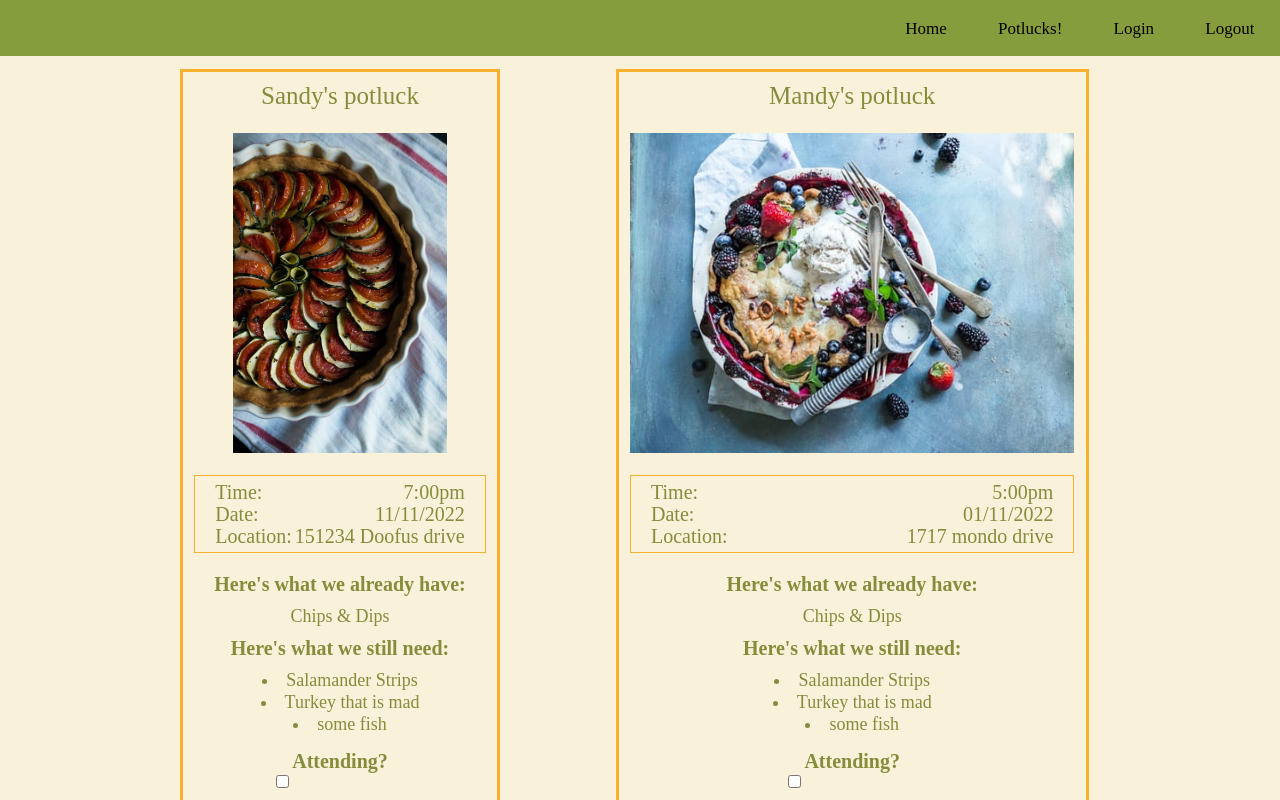
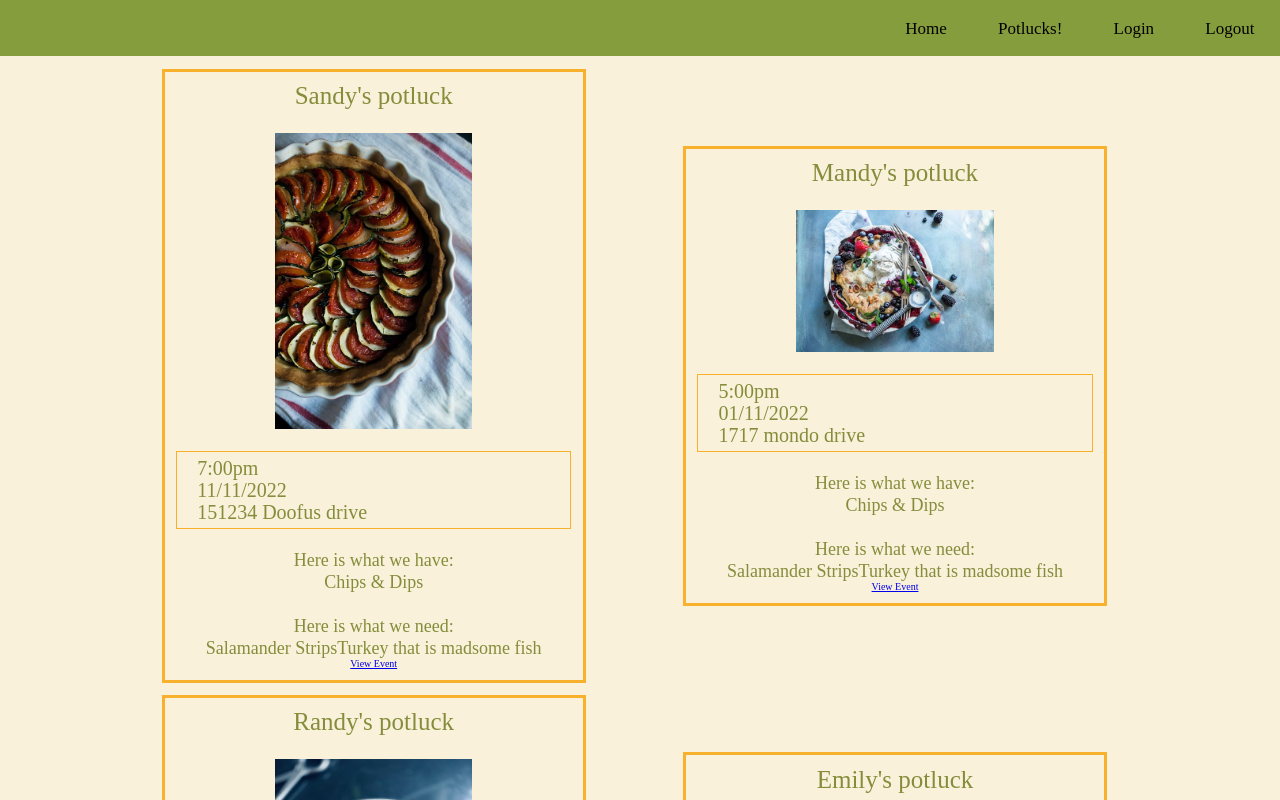
Before and after one commit to Build-Week-potluck-planner-9/front-end, a React (Create React App) app in the folder buildweek-potluck/: page /event-page in a window 1280 px wide. Shown: the top 800 px of the page. Built offline with nearby package versions, Linux system fonts and the light colour scheme.

Commit message:
Fixed Event EventPage EventItem and changed the styled components over.

```diff
--- a/buildweek-potluck/src/App.js
+++ b/buildweek-potluck/src/App.js
@@ -4,14 +4,17 @@ import Home from './Components/Home';
 import Login from './Components/Login';
 import Logout from './Components/Logout';
 import EventPage from './Components/EventPage';
-import PrivateRoute from './Components/PrivateRoute';
 import CreatePotluck from './Components/CreatePotluck';
 import Event from './Components/Event';
+import mockData from './mockData';
 import './App.css';
+import { useState } from 'react';
 
 
 
-function App() {
+function App(props) {
+	const [events, setEvents] = useState(mockData);
+
 	return (
 		<div className='App'>
 			<Header />
@@ -19,8 +22,11 @@ function App() {
 			<Route exact path='/home' component={Home} />
 			<Route exact path='/login' component={Login} />
 			<Route exact path='/logout' component={Logout} />
-			<Route exact path='/event-page' component={EventPage} />
-			<Route exact path='/event-page/create-potluck' component={CreatePotluck} />
+			<Route exact path='/event-page'>
+				<EventPage {...props} events={events} />
+			</Route>
+			<Route exact path='/event/:id' component={Event} />
+			<Route exact path='/create-potluck' component={CreatePotluck} />
 		</div>
 	);
 }
--- a/buildweek-potluck/src/Components/Event.js
+++ b/buildweek-potluck/src/Components/Event.js
@@ -1,103 +1,13 @@
 // All imports here
-import axios from 'axios';
-import React, { useEffect, useState } from 'react';
-import { Link, useHistory, useParams } from 'react-router-dom';
+import React from 'react';
 import '../App.css';
-import styled from 'styled-components';
-
-const EditStyles = styled.div`
-    background-color: #F9F1D9;
-    color: #858d3C;
-    border: 3px solid #F8B12C;
-    padding: 1%;
-    margin-bottom: 1%;
-    margin-right: 1%;
-    h2{
-        margin-bottom: 2.5rem;
-        font-size: 2.5rem;
-    }
-
-    .event div{
-        font-size: 1.8rem;
-        line-height: 2.2rem;
-    }
-
-    .event .info *{
-        display: flex;
-        justify-content: space-between;
-    }
-
-    .event .info{
-        margin: 20px 0;
-        border: 1px solid #F8B12C;
-        padding 5px 0;
-        font-size: 2rem;
-    }
-
-    .event h4{
-        padding: 0 20px;
-    }
-
-    .food div h4{
-        font-weight: bold;
-        font-size: 2rem;
-        margin: 1rem 0;
-    }
-
-    .submitSection{
-        display: flex;
-        justify-content: center;
-        align-items: center;
-        margin-top: 1.5rem;
-    }
-
-
-    .submitSection h4{
-        font-weight: bold;
-        font-size: 2rem;
-    }
-`
 
 // start Event component
 export default function Event(props) {
-    const  [eventData, setEventData] = useState('')
-    const { id } = useParams();
-    const { push } = useHistory();
-
-    // useEffect(() => {
-    //     axios.get()
-    //         .then(res => console.log(res))
-    //         .catch(err => console.log(err))
-    // }, []);
 
     return (
-        <EditStyles>
-        <div className='event'>
-            <h2>{props.mockData.name}</h2>
-            <img src={props.mockData.img} alt=''></img>
-                <div class='infoContainer'>
-                    <div className='info'>
-                        <h4><span>Time:</span> <span>{props.mockData.time}</span></h4>
-                        <h4><span>Date:</span> <span>{props.mockData.date}</span></h4>
-                        <h4><span>Location:</span> <span>{props.mockData.location}</span></h4>
-                    </div>
-                    <div className='food'>
-                        <div className='whatWeHave'>
-                            <h4>Here's what we already have:</h4>
-                            {props.mockData.selectedFood.map(item => (<p key={props.mockData.id}>{item}</p>))}
-                        </div>
-                        <div className='whatWeNeed'>
-                            <h4>Here's what we still need:</h4>
-                            {props.mockData.unselectedFood.map(item => (<li key={item.id}>{item}</li>))}
-                        </div>
-                    </div>
-                    <div className='submitSection'>
-                        <label><h4>Attending?</h4>
-                        <input type='checkbox' onClick={() => (!props.mockData.confirmed)}></input>
-                        </label>
-                    </div>
-                </div>
+        <div>
+            <h1>event</h1>
         </div>
-        </EditStyles>
     )
 }
--- a/buildweek-potluck/src/Components/EventItem.js
+++ b/buildweek-potluck/src/Components/EventItem.js
@@ -1,6 +1,69 @@
-import React from 'react';
+import React from "react";
+import { Link } from "react-router-dom";
+import styled from 'styled-components';
 
-export default function EventItem(props) {
+const EditStyles = styled.div`
+    height: 100%;
+    width: 35%;
+    background-color: #F9F1D9;
+    color: #858d3C;
+    border: 3px solid #F8B12C;
+    padding: 1%;
+    margin-bottom: 1%;
+    margin-right: 1%;
+
+    img {
+        height: auto;
+        width: 50%;
+    }
+
+    h2{
+        margin-bottom: 2.5rem;
+        font-size: 2.5rem;
+    }
+
+    .event div{
+        font-size: 1.8rem;
+        line-height: 2.2rem;
+    }
+
+    .event .info *{
+        display: flex;
+        justify-content: space-between;
+    }
+
+    .event .info{
+        margin: 20px 0;
+        border: 1px solid #F8B12C;
+        padding 5px 0;
+        font-size: 2rem;
+    }
+
+    .event h4{
+        padding: 0 20px;
+    }
+
+    .food div h4{
+        font-weight: bold;
+        font-size: 2rem;
+        margin: 1rem 0;
+    }
+
+    .submitSection{
+        display: flex;
+        justify-content: center;
+        align-items: center;
+        margin-top: 1.5rem;
+    }
+
+
+    .submitSection h4{
+        font-weight: bold;
+        font-size: 2rem;
+    }
+`
+
+const EventItem = (props) => {
     const { img,
         id,
         name,
@@ -9,18 +72,32 @@ export default function EventItem(props) {
         location,
         selectedFood,
         unselectedFood,
-    } = props.mockData;
+} = props.event;
 
-    return (
-        <div key={id} className='event-item'>
-            {/* <h2>{name}</h2>
+return(
+
+    <EditStyles key={id}>
+        <div className="event">
+            <h2>{name}</h2>
             <img src={img} alt=''></img>
+            <div className='infoContainer'>
+                <div className='info'>
                     <h4>{time}</h4>
+                    <h4>{date}</h4>
                     <h4>{location}</h4>
-            <h4>{date}</h4>
-
-            <p>Food we have: {selectedFood.join('. ')}</p>
-            <p>Food we need: {unselectedFood.join('. ')}</p> */}
                 </div>
+            </div>
+            <div className="foodList">
+                <h3>Here is what we have:</h3>
+                <p>{selectedFood}</p>
+                <br />
+                <h3>Here is what we need:</h3>
+                <p>{unselectedFood}</p>
+            </div>
+            <Link to='/event/:id'>View Event</Link>
+        </div>
+    </EditStyles>
   )
 }
+
+export default EventItem;
--- a/buildweek-potluck/src/Components/EventPage.js
+++ b/buildweek-potluck/src/Components/EventPage.js
@@ -1,12 +1,15 @@
 // All imports here
 import React from 'react'
 import Event from './Event'
-import mockData from '../mockData'
 import { Link } from 'react-router-dom';
 import styled from 'styled-components';
 import { useState } from 'react';
+import EventItem from './EventItem';
 
 const EventPageStyles = styled.div`
+    display: flex;
+    align-items: center;
+    justify-content: space-evenly;
     background-color: #F9F1D9;
     padding: 1%;
 
@@ -21,26 +24,17 @@ const EventPageStyles = styled.div`
 
 // Start EventPage component
 export default function EventPage(props) {
-    const [events, setEvents] = useState([])
-
-    // useEffect(() => {
-    //     axios.get()
-    //         .then(res => console.log(res))
-    //         .catch(err => console.log(err))
-    // }, []);
+    const { events } = props;
 
     return (
         <EventPageStyles>
         <>
         <div className='eventPageContainer'>
             <div className='event-page'>
-                {/* Map through the mockData to display each event */}
-                    {mockData.map(item => {
-                        return <Event key={item.id} mockData={item}/>
-                    })}
+                {events.map(event => <EventItem key={event.id} event={event} />)}
             </div>
             <div className='create-btn'>
-                        <Link className='links' to='/event-page/create-potluck'>Create new Potluck</Link>
+                        <Link className='links' to='/create-potluck'>Create new Potluck</Link>
             </div>
         </div>
         </>
--- a/buildweek-potluck/src/utils/axiosWithAuth.js
+++ b/buildweek-potluck/src/utils/axiosWithAuth.js
@@ -4,7 +4,7 @@ import axios from 'axios';
 const axiosWithAuth = () => {
 	const token = localStorage.getItem('token');
 	return axios.create({
-		baseURL: 'http://localhost:9000/api',
+		baseURL: 'https://potluckbw.herokuapp.com/api',
 		headers: {
 			'Content-Type': 'application/json',
 			Authorization: `${token}`
```
Lines whose indentation alone changed are shown as unchanged.
